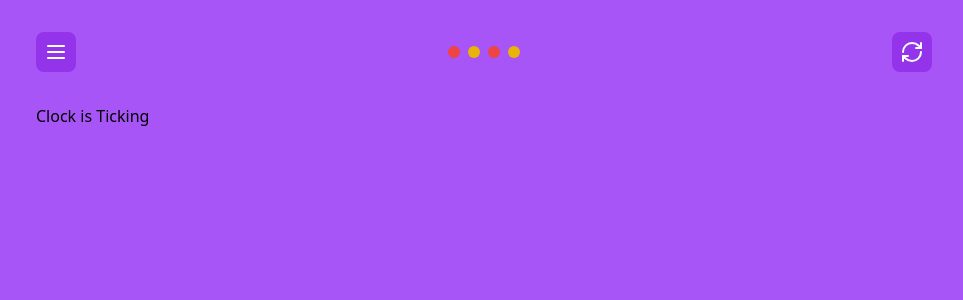
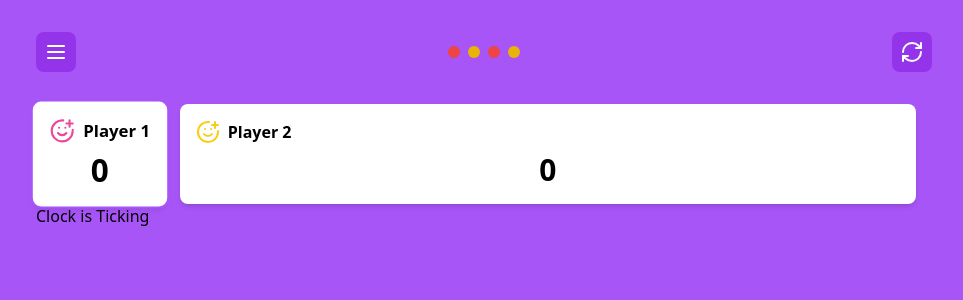
Before and after one commit to bittricky/connect-four, a React (Vite) app: page / in a window 1280 px wide. Shown: the top 300 px of the page, without its empty margins (156-1119 px from the left). Built offline with nearby package versions, Linux system fonts and the light colour scheme.

Commit message:
feat(component): added Score Board Component

```diff
--- a/src/App.tsx
+++ b/src/App.tsx
@@ -2,6 +2,8 @@ import { useState } from "react";
 import { Menu, RefreshCw } from "lucide-react";
 
 import { useGameLogic } from "./hooks/useGameLogic";
+
+import { ScoreCard } from "./components";
 function App() {
   const { state, makeMove, resetGame } = useGameLogic();
   const { hoverColumn, setHoverColumn } = useState<number | null>(null);
@@ -32,18 +34,26 @@ function App() {
         </div>
 
         <div className="grid grid-cols-1 md:grid-cols-[auto_1fr_auto] gap-4 items-center">
-          {/* TODO: Score Card Component */}
+          <ScoreCard
+            player={1}
+            score={state.scores[1]}
+            isCurrentPlayer={state.currentPlayer === 1}
+          />
 
           {/* TODO: Board Component */}
 
-          {/* TODO: Score Card Component */}
+          <ScoreCard
+            player={2}
+            score={state.scores[2]}
+            isCurrentPlayer={state.currentPlayer === 2}
+          />
         </div>
 
         {state.winner ? (
           <div className="fixed inset-0 bg-black/50 flex items-center justify-center">
             <div className="bg-white p-8 rounded-lg text-center">
               <h2 className="text-2xl font-bold mb-4">
-                Player {state.winner} Wins!
+                Player {state.winner} Wins! Hooray! 🎉
               </h2>
               <button
                 onClick={resetGame}
--- /dev/null
+++ b/src/components/ScoreCard.tsx
@@ -0,0 +1,28 @@
+import { FC } from "react";
+import { SmilePlus } from "lucide-react";
+
+import { ScoreCardProps } from "../types/global";
+
+const ScoreCard: FC<ScoreCardProps> = ({ player, score, isCurrentPlayer }) => {
+  return (
+    <div
+      className={`bg-white rounded-lg p-4 shadow-md transition-all ${
+        isCurrentPlayer ? "ring-2 ring-purple-500 scale-105" : ""
+      }`}
+    >
+      <div className="flex items-center gap-2 mb-2">
+        <SmilePlus
+          className={`w-6 h-6 ${
+            player === 1 ? "text-pink-500" : "text-yellow-400"
+          }`}
+        />
+        <span className="font-bold">Player {player}</span>
+      </div>
+      <div className="text-3xl font-bold text-center">{score}</div>
+    </div>
+  );
+};
+
+ScoreCard.displayName = "ScoreCard";
+
+export default ScoreCard;
--- /dev/null
+++ b/src/components/index.ts
@@ -0,0 +1 @@
+export { default as ScoreCard } from "./ScoreCard";
```
